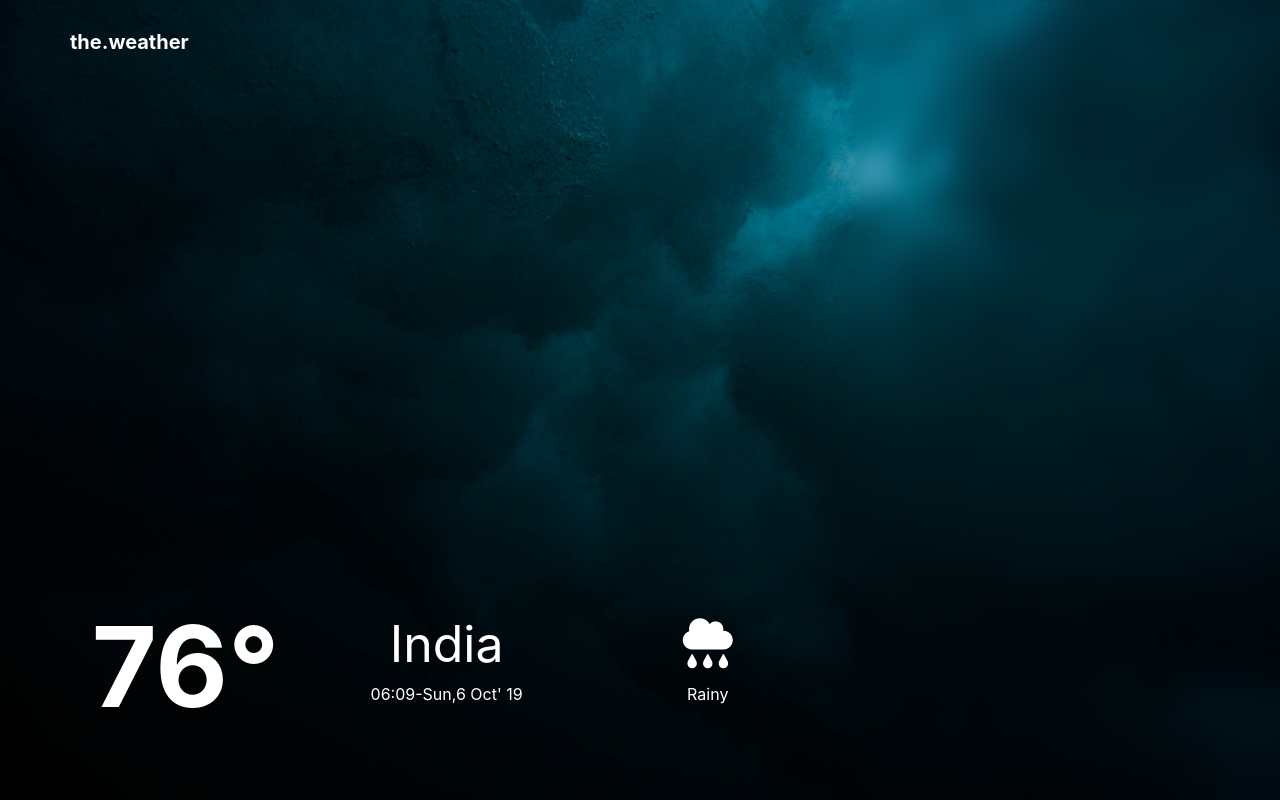
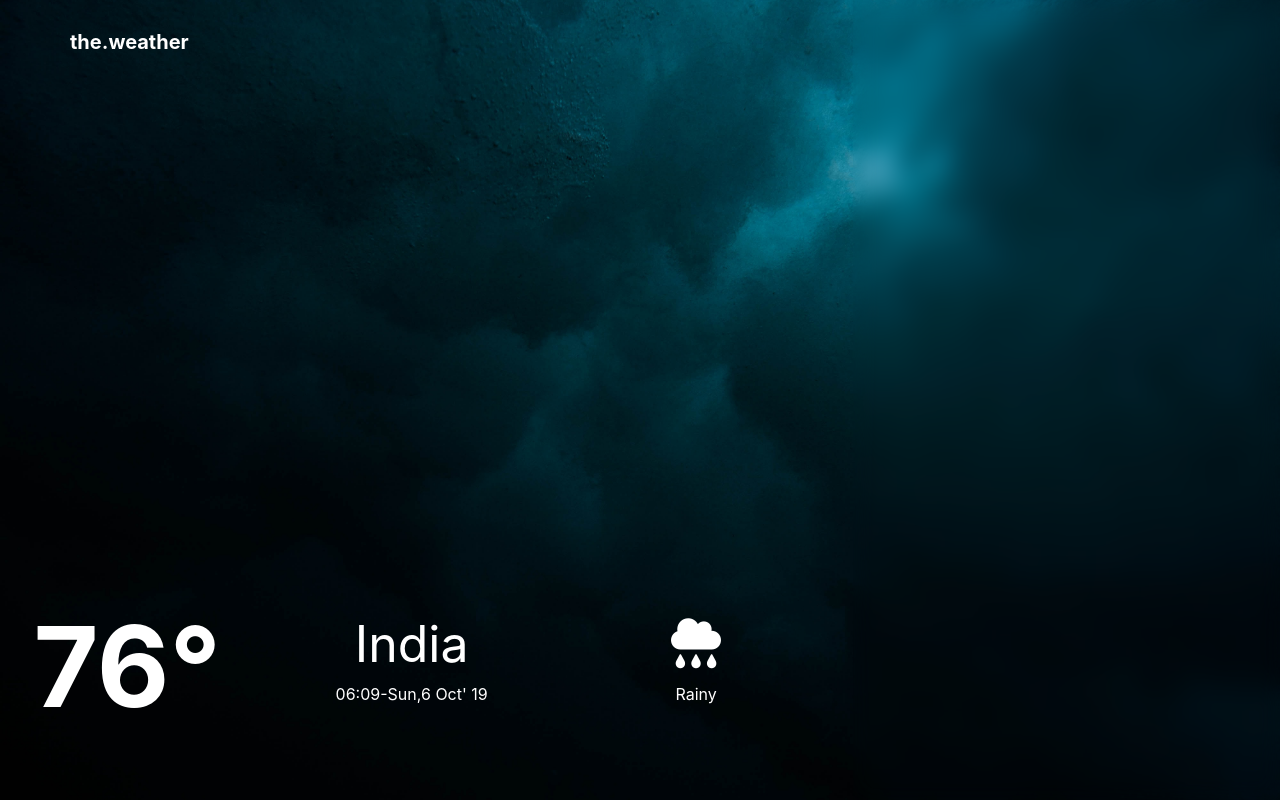
Before and after one commit to alok-shete/weather, a plain HTML site: page index.html in a window 1280 px wide. Drawn offline with nearby package versions, Linux system fonts and the light colour scheme.

Commit message:
first commit

```diff
--- a/index.css
+++ b/index.css
@@ -31,7 +31,6 @@ body {
 }
 
 .body {
-  padding-left: 70px;
   position: absolute;
   width: 100%;
   bottom: 50px;
```
